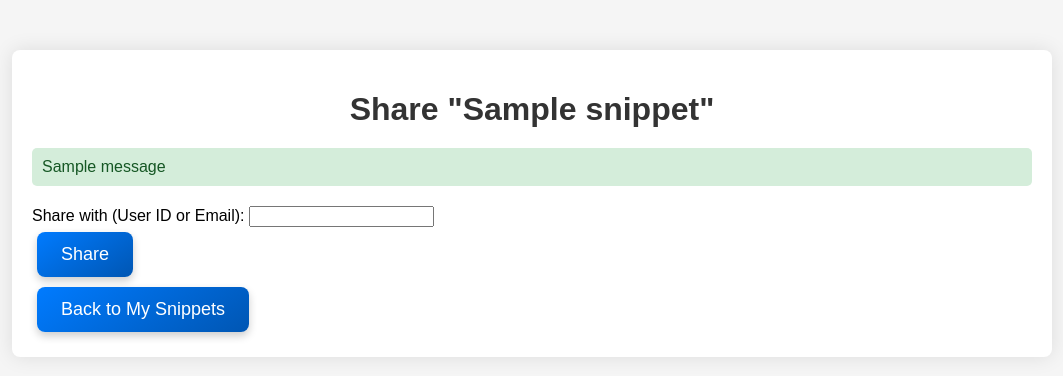
After one commit to 4rsa/Pastebin, a Django app: page /snippets/1/share/ in a window 1280 px wide. The commit adds this page. Shown: the top 376 px of the page, without its empty margins (108-1171 px from the left). Run offline with Django 4.2, Linux system fonts and the light colour scheme; a user stored in the database is signed in; tables that the repository leaves empty hold one stand-in row (values such as "Sample post"); one stand-in notice (Sample message) is shown.

Commit message:
I created a share functionality

```diff
--- a/snippets/models.py
+++ b/snippets/models.py
@@ -5,10 +5,11 @@ from django.contrib.auth.models import User
 
 class Snippet(models.Model):
     title = models.CharField(max_length=255)
-    url = models.URLField()  # Changed from content to url
+    url = models.URLField()
     created_at = models.DateTimeField(auto_now_add=True)
     updated_at = models.DateTimeField(auto_now=True)
     user = models.ForeignKey(User, on_delete=models.CASCADE)
+    shared_with = models.ManyToManyField(User, related_name='shared_snippets', blank=True)  # To store users with whom the snippet is shared
 
     def __str__(self):
         return self.title
--- a/snippets/urls.py
+++ b/snippets/urls.py
@@ -1,6 +1,6 @@
 # snippets/urls.py
 from django.urls import path
-from .views import my_snippets, all_snippets, create_snippet, snippet_detail, update_snippet, delete_snippet
+from .views import my_snippets, all_snippets, create_snippet, snippet_detail, update_snippet, delete_snippet, share_snippet
 
 urlpatterns = [
     path('my-snippets/', my_snippets, name='my_snippets'),
@@ -9,4 +9,5 @@ urlpatterns = [
     path('<int:pk>/', snippet_detail, name='snippet_detail'),
     path('<int:pk>/update/', update_snippet, name='update_snippet'),
     path('<int:pk>/delete/', delete_snippet, name='delete_snippet'),
+    path('<int:pk>/share/', share_snippet, name='share_snippet'),  # Add this line for sharing
 ]
--- a/snippets/views.py
+++ b/snippets/views.py
@@ -6,6 +6,8 @@ from django.contrib.auth.decorators import login_required
 from django.shortcuts import get_object_or_404
 from .models import Snippet
 from django.conf import settings
+from django.contrib.auth.models import User
+from django.contrib import messages
 
 # Initialize S3 client
 s3_client = boto3.client(
@@ -80,12 +82,37 @@ def delete_snippet(request, pk):
 # List Snippets
 @login_required
 def my_snippets(request):
-    snippets = Snippet.objects.filter(user=request.user)
-    return render(request, 'snippets/my_snippets.html', {'snippets': snippets})
+    user = request.user
+    snippets = Snippet.objects.filter(user=user)
+    shared_snippets = Snippet.objects.filter(shared_with=user)
+    return render(request, 'snippets/my_snippets.html', {'my_snippets': snippets, 'shared_snippets': shared_snippets})
 
 def all_snippets(request):
     snippets = Snippet.objects.all()  # Get all snippets, regardless of the user
     return render(request, 'snippets/all_snippets.html', {'snippets': snippets})
+
+@login_required
+def share_snippet(request, pk):
+    snippet = get_object_or_404(Snippet, pk=pk)
+
+    if request.method == 'POST':
+        shared_with = request.POST['shared_with'].split(',')
+        recipients = User.objects.filter(username__in=shared_with)
+
+        # Check for users that don't exist
+        non_existent_users = set(shared_with) - set(recipients.values_list('username', flat=True))
+
+        if non_existent_users:
+            # Add an error message for non-existent users
+            messages.error(request, f"The following users do not exist: {', '.join(non_existent_users)}")
+        else:
+            # Share the snippet with valid recipients
+            snippet.shared_with.set(recipients)
+            snippet.save()
+            messages.success(request, "Snippet shared successfully.")
+            return redirect('my_snippets')
+
+    return render(request, 'snippets/share_snippet.html', {'snippet': snippet})
 
 # Register
 def register(request):
--- a/static/css/styles.css
+++ b/static/css/styles.css
@@ -143,5 +143,28 @@ textarea#content {
     color: grey;
     font-size: 0.9em;
     margin-left: 20px;
-    border: 1px solid red; /* Debugging style */
 }
+
+/*--------------------------------------------------- Messages Styles -----------------------------------------------------*/
+
+.messages {
+    list-style: none;
+    padding: 0;
+    margin: 20px 0;
+}
+
+.messages li {
+    padding: 10px;
+    margin-bottom: 10px;
+    border-radius: 5px;
+}
+
+.messages li.error {
+    background-color: #f8d7da;
+    color: #721c24;
+}
+
+.messages li.success {
+    background-color: #d4edda;
+    color: #155724;
+}
--- /dev/null
+++ b/templates/snippets/share_snippet.html
@@ -0,0 +1,35 @@
+<!-- snippets/share_snippet.html -->
+<!DOCTYPE html>
+<html>
+<head>
+    <title>Share Snippet</title>
+    {% load static %}
+    <link rel="stylesheet" type="text/css" href="{% static 'css/styles.css' %}">
+</head>
+<body>
+    <div class="content-container">
+        <h1>Share "{{ snippet.title }}"</h1>
+
+        <!-- Display messages -->
+        {% if messages %}
+            <ul class="messages">
+                {% for message in messages %}
+                    <li class="{% if message.tags %}{{ message.tags }}{% endif %}">{{ message }}</li>
+                {% endfor %}
+            </ul>
+        {% endif %}
+
+        <form method="post">
+            {% csrf_token %}
+            <div class="form-group">
+                <label for="shared_with">Share with (User ID or Email):</label>
+                <input type="text" name="shared_with" id="shared_with" required class="form-control">
+            </div>
+            <button type="submit" class="button">Share</button>
+        </form>
+
+        <a href="{% url 'my_snippets' %}" class="button">Back to My Snippets</a>
+    </div>
+</body>
+
+</html>
```
Also changed, not shown: templates/snippets/my_snippets.html (+16 -1 lines), snippets/migrations/0007_snippet_shared_with.py (added).
